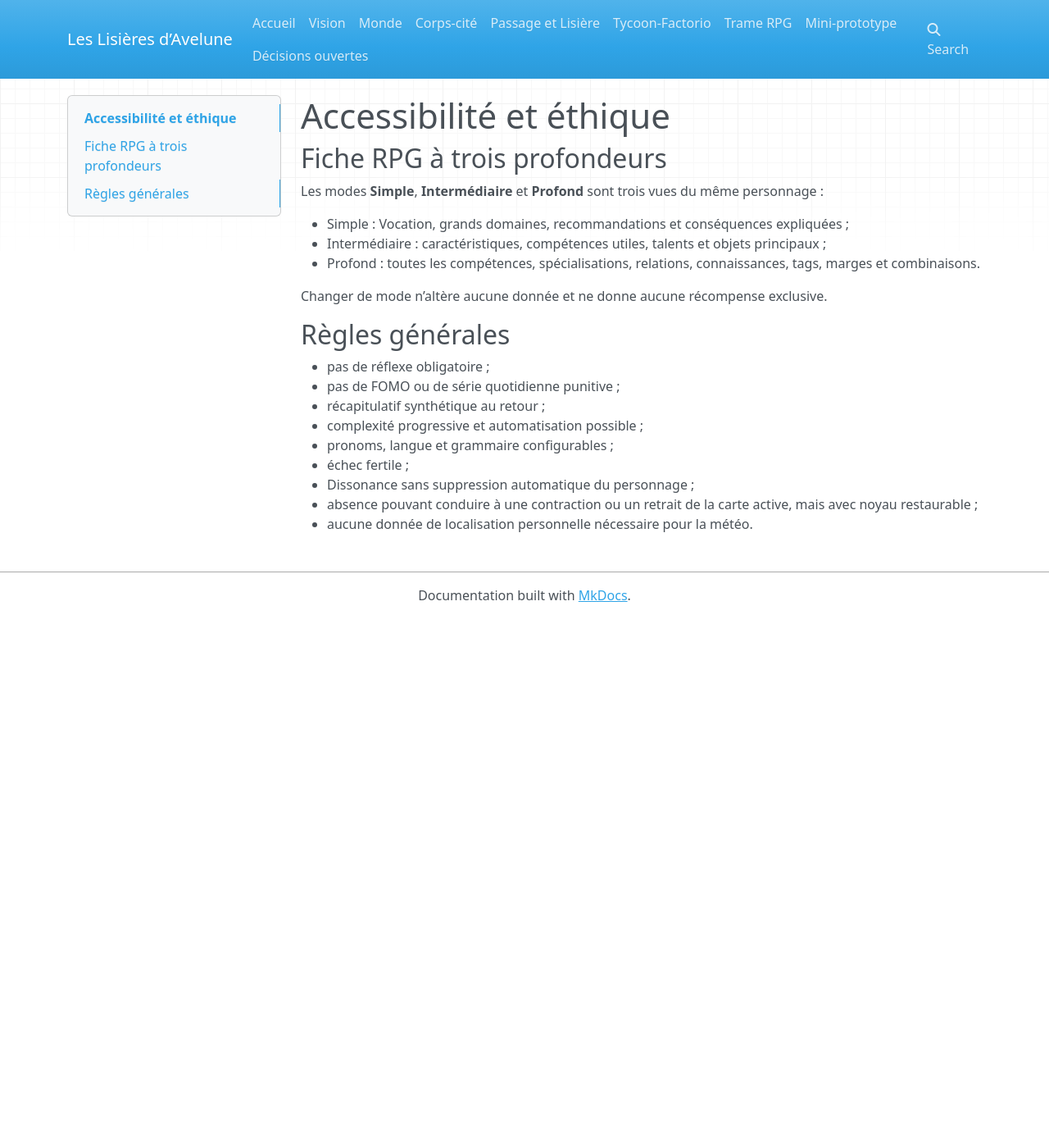
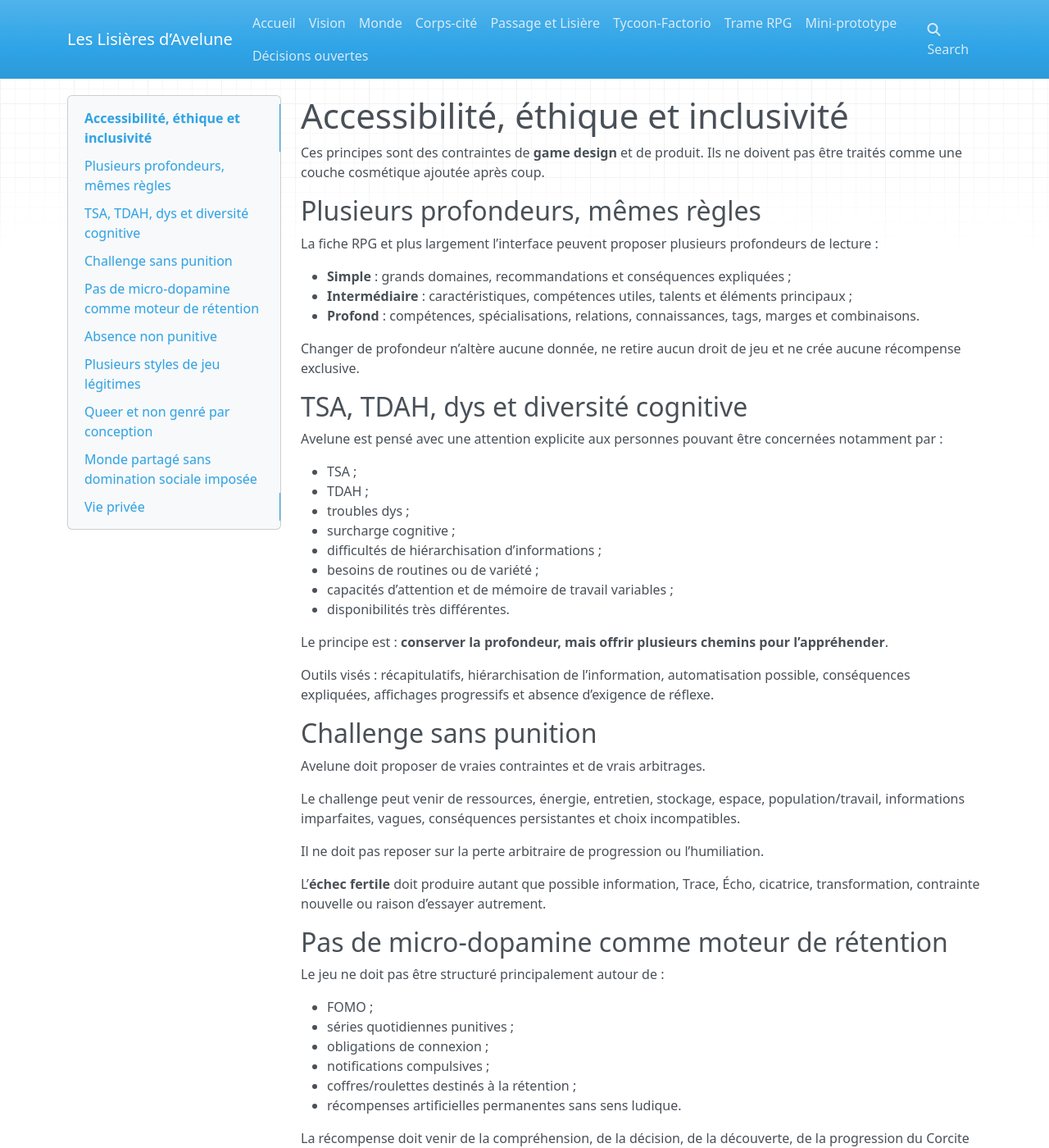
Before and after one commit to Abeliome-Officiel/les-lisieres-avelune, an MkDocs documentation site: the page built from docs/06_accessibilite_ethique.md, in a window 1280 px wide and 1400 px high. Shown: the whole window at 82% size. Built offline with MkDocs 1.6.1, drawn with Linux system fonts in a browser that asks for light colours; nearby versions of some CDN libraries; some of the changed text lies outside the part shown.

Commit message:
docs: expliciter accessibilite ethique et identite queer

```diff
--- a/docs/06_accessibilite_ethique.md
+++ b/docs/06_accessibilite_ethique.md
@@ -1,23 +1,101 @@
-# Accessibilité et éthique
+# Accessibilité, éthique et inclusivité
 
-## Fiche RPG à trois profondeurs
+Ces principes sont des contraintes de **game design** et de produit. Ils ne doivent pas être traités comme une couche cosmétique ajoutée après coup.
 
-Les modes **Simple**, **Intermédiaire** et **Profond** sont trois vues du même personnage :
+## Plusieurs profondeurs, mêmes règles
 
-- Simple : Vocation, grands domaines, recommandations et conséquences expliquées ;
-- Intermédiaire : caractéristiques, compétences utiles, talents et objets principaux ;
-- Profond : toutes les compétences, spécialisations, relations, connaissances, tags, marges et combinaisons.
+La fiche RPG et plus largement l’interface peuvent proposer plusieurs profondeurs de lecture :
 
-Changer de mode n’altère aucune donnée et ne donne aucune récompense exclusive.
+- **Simple** : grands domaines, recommandations et conséquences expliquées ;
+- **Intermédiaire** : caractéristiques, compétences utiles, talents et éléments principaux ;
+- **Profond** : compétences, spécialisations, relations, connaissances, tags, marges et combinaisons.
 
-## Règles générales
+Changer de profondeur n’altère aucune donnée, ne retire aucun droit de jeu et ne crée aucune récompense exclusive.
 
-- pas de réflexe obligatoire ;
-- pas de FOMO ou de série quotidienne punitive ;
-- récapitulatif synthétique au retour ;
-- complexité progressive et automatisation possible ;
+## TSA, TDAH, dys et diversité cognitive
+
+Avelune est pensé avec une attention explicite aux personnes pouvant être concernées notamment par :
+
+- TSA ;
+- TDAH ;
+- troubles dys ;
+- surcharge cognitive ;
+- difficultés de hiérarchisation d’informations ;
+- besoins de routines ou de variété ;
+- capacités d’attention et de mémoire de travail variables ;
+- disponibilités très différentes.
+
+Le principe est : **conserver la profondeur, mais offrir plusieurs chemins pour l’appréhender**.
+
+Outils visés : récapitulatifs, hiérarchisation de l’information, automatisation possible, conséquences expliquées, affichages progressifs et absence d’exigence de réflexe.
+
+## Challenge sans punition
+
+Avelune doit proposer de vraies contraintes et de vrais arbitrages.
+
+Le challenge peut venir de ressources, énergie, entretien, stockage, espace, population/travail, informations imparfaites, vagues, conséquences persistantes et choix incompatibles.
+
+Il ne doit pas reposer sur la perte arbitraire de progression ou l’humiliation.
+
+L’**échec fertile** doit produire autant que possible information, Trace, Écho, cicatrice, transformation, contrainte nouvelle ou raison d’essayer autrement.
+
+## Pas de micro-dopamine comme moteur de rétention
+
+Le jeu ne doit pas être structuré principalement autour de :
+
+- FOMO ;
+- séries quotidiennes punitives ;
+- obligations de connexion ;
+- notifications compulsives ;
+- coffres/roulettes destinés à la rétention ;
+- récompenses artificielles permanentes sans sens ludique.
+
+La récompense doit venir de la compréhension, de la décision, de la découverte, de la progression du Corcite et de l’évolution du monde.
+
+## Absence non punitive
+
+La dormance doit permettre une vraie suspension. Une personne qui s’absente ne doit pas retrouver son Corcite détruit simplement parce qu’elle n’était pas connectée.
+
+Le retour doit pouvoir proposer un récapitulatif synthétique des changements pertinents.
+
+## Plusieurs styles de jeu légitimes
+
+Le jeu doit pouvoir s’adapter autant que raisonnablement aux envies et possibilités de toustes :
+
+- autonome ou social ;
+- optimisation ou exploration ;
+- méthodique ou expérimental ;
+- sessions courtes ou longues ;
+- lecture synthétique ou profonde ;
+- jeu manuel ou automatisation partielle ;
+- polyvalence ou spécialisation.
+
+Aucune de ces orientations ne doit devenir artificiellement la seule manière « correcte » de jouer.
+
+## Queer et non genré par conception
+
+La sensibilité queer fait partie de l’identité d’Avelune.
+
+Elle doit se traduire par :
+
+- pluralité des identités ;
+- absence de rôles mécaniques assignés par le genre ;
 - pronoms, langue et grammaire configurables ;
-- échec fertile ;
-- Dissonance sans suppression automatique du personnage ;
-- absence pouvant conduire à une contraction ou un retrait de la carte active, mais avec noyau restaurable ;
-- aucune donnée de localisation personnelle nécessaire pour la météo.
+- écriture évitant de supposer inutilement le genre ;
+- formes de relation et d’existence non enfermées dans un modèle unique ;
+- accueil explicite des personnes LGBTQIA+ ;
+- esthétique pouvant évoquer fluidité, transformation, ambiguïté et formes non normatives.
+
+Aucun métier, classe, rôle, capacité ou style de jeu ne doit être réservé à un genre.
+
+## Monde partagé sans domination sociale imposée
+
+- aucune confrontation entre joueurs n’est obligatoire ;
+- pas de classement global humiliant comme structure centrale ;
+- pas de privilège mécanique permanent réservé aux premiers joueurs ;
+- pas de dépendance sociale permanente pour simplement jouer ;
+- la coopération directe est facultative, même si tous les Corcites contribuent collectivement à la protection de la Lisière.
+
+## Vie privée
+
+Aucune donnée de localisation personnelle ne doit être nécessaire simplement pour produire des effets de monde ou de météo. Toute éventuelle utilisation future de données externes devra être minimisée, justifiée et explicite.
```
